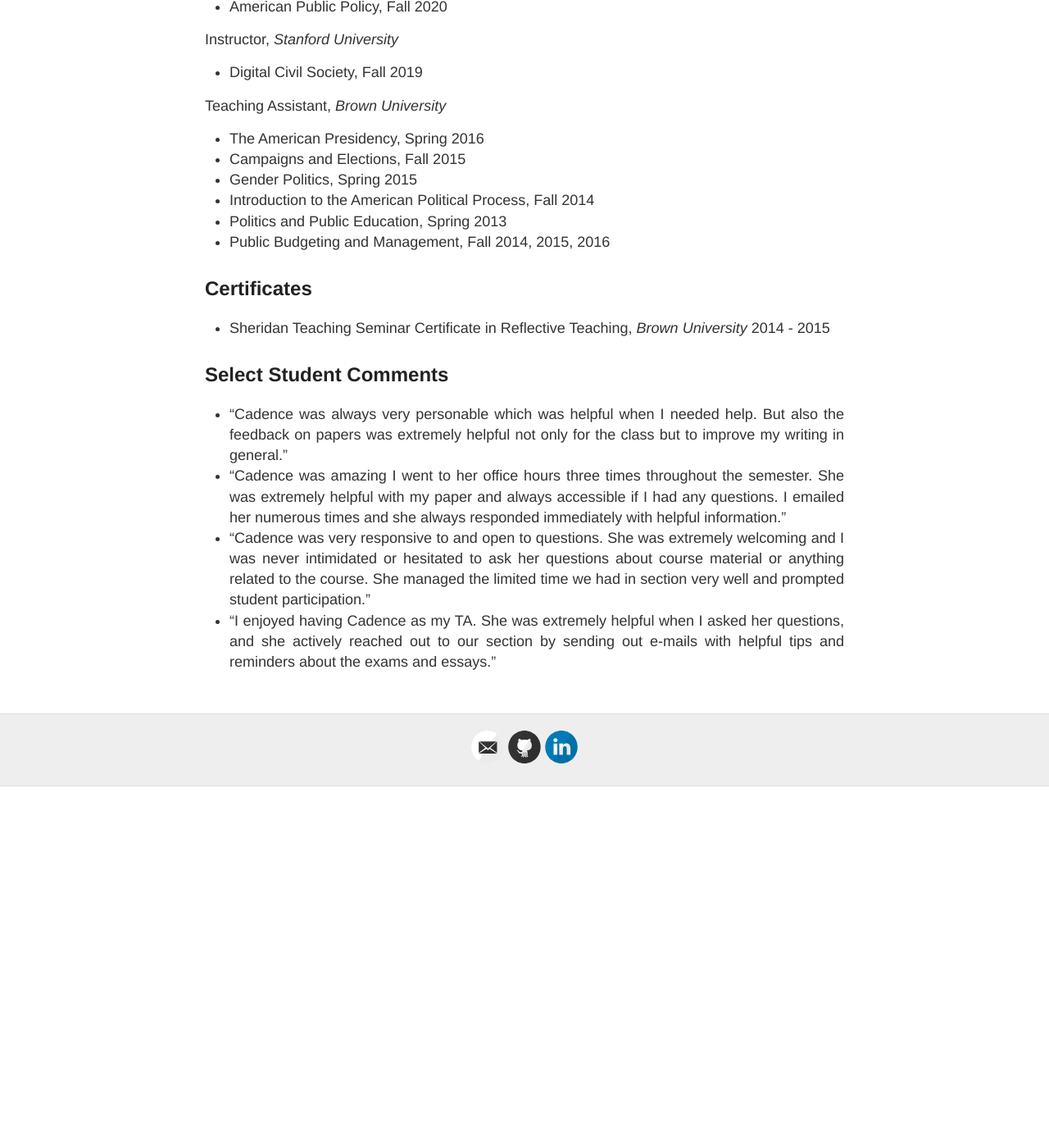
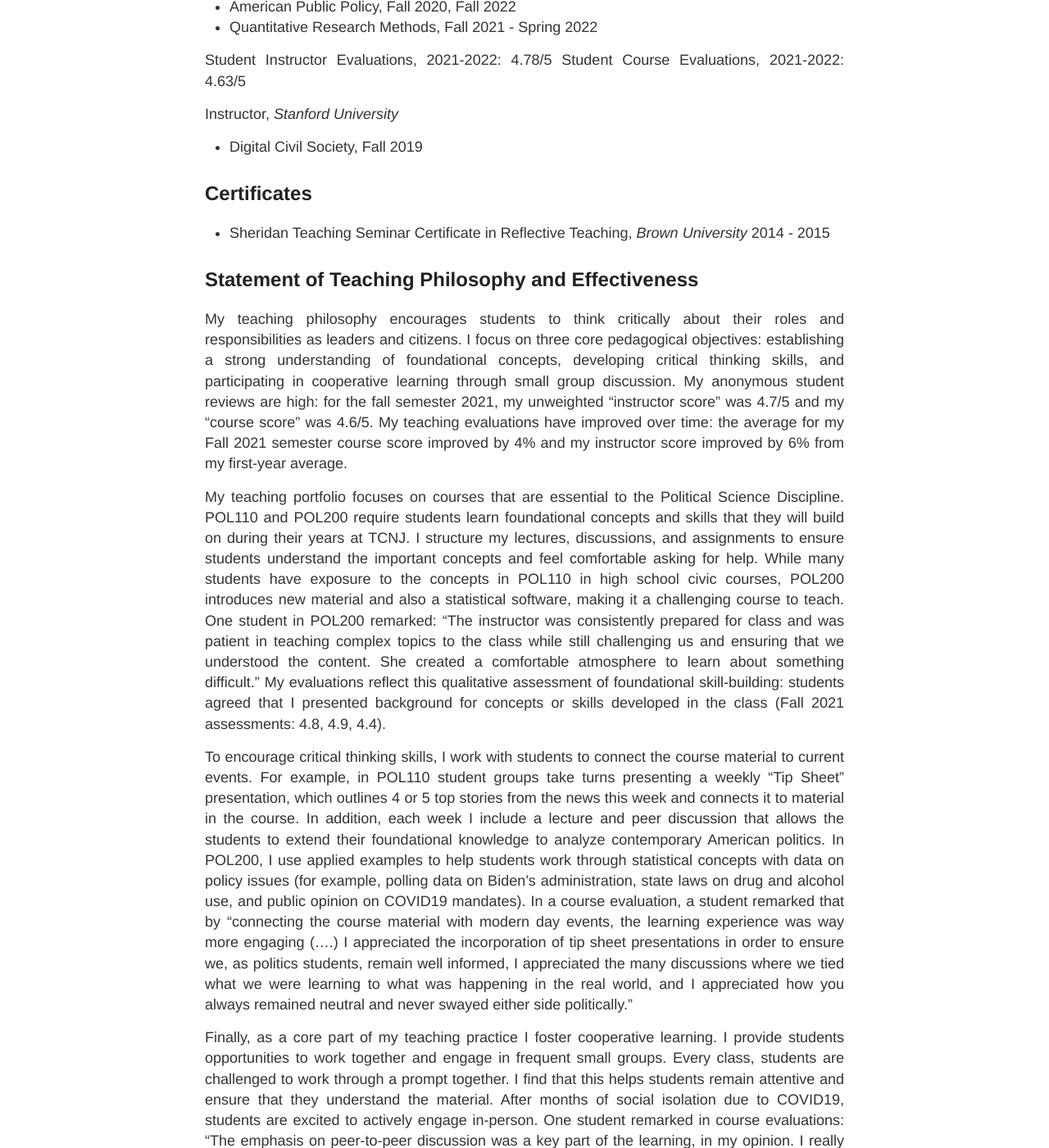
Before and after one commit to cadencewillse/cadencewillse.github.io, a Jekyll site: the page built from teaching.md, in a window 1280 px wide and 1400 px high, scrolled down 436 px. Shown: the whole window at 82% size. Built offline with Jekyll 4.4.1, drawn with Linux system fonts in a browser that asks for light colours; our own code applies the rules of GitHub Pages for plain Markdown files; before the commit the page ends 1395 px from its top, so only the background shows below that; some of the changed text lies outside the part shown.

Commit message:
Update teaching.md

```diff
--- a/teaching.md
+++ b/teaching.md
@@ -3,26 +3,28 @@ My academic training and professional experience allows me to teach introductory
 
 ## Teaching Experience
 Instructor, *The College of New Jersey*
-- Introduction to American Government, Fall 2020
-- American Public Policy, Fall 2020
+- Introduction to American Government, Fall 2020 - Fall 2022
+- American Public Policy, Fall 2020, Fall 2022
+- Quantitative Research Methods, Fall 2021 - Spring 2022
+
+Student Instructor Evaluations, 2021-2022: 4.78/5
+Student Course Evaluations, 2021-2022: 4.63/5
 
 Instructor, *Stanford University*
 - Digital Civil Society, Fall 2019
 
-Teaching Assistant, *Brown University*
-- The American Presidency, Spring 2016
-- Campaigns and Elections, Fall 2015
-- Gender Politics, Spring 2015
-- Introduction to the American Political Process, Fall 2014
-- Politics and Public Education, Spring 2013
-- Public Budgeting and Management, Fall 2014, 2015, 2016
+
 
 ## Certificates
 - Sheridan Teaching Seminar Certificate in Reflective Teaching,  *Brown University* 2014 - 2015
 
 
-## Select Student Comments
-- “Cadence was always very personable which was helpful when I needed help. But also the feedback on papers was extremely helpful not only for the class but to improve my writing in general.”
-- “Cadence was amazing I went to her office hours three times throughout the semester. She was extremely helpful with my paper and always accessible if I had any questions. I emailed her numerous times and she always responded immediately with helpful information.”
-- "Cadence was very responsive to and open to questions. She was extremely welcoming and I was never intimidated or hesitated to ask her questions about course material or anything related to the course. She managed the limited time we had in section very well and prompted student participation.”
-- “I enjoyed having Cadence as my TA. She was extremely helpful when I asked her questions, and she actively reached out to our section by sending out e-mails with helpful tips and reminders about the exams and essays.”
+## Statement of Teaching Philosophy and Effectiveness
+
+My teaching philosophy encourages students to think critically about their roles and responsibilities as leaders and citizens. I focus on three core pedagogical objectives: establishing a strong understanding of foundational concepts, developing critical thinking skills, and participating in cooperative learning through small group discussion. My anonymous student reviews are high: for the fall semester 2021, my unweighted “instructor score” was 4.7/5 and my “course score” was 4.6/5. My teaching evaluations have improved over time: the average for my Fall 2021 semester course score improved by 4% and my instructor score improved by 6% from my first-year average.
+
+My teaching portfolio focuses on courses that are essential to the Political Science Discipline. POL110 and POL200 require students learn foundational concepts and skills that they will build on during their years at TCNJ. I structure my lectures, discussions, and assignments to ensure students understand the important concepts and feel comfortable asking for help. While many students have exposure to the concepts in POL110 in high school civic courses, POL200 introduces new material and also a statistical software, making it a challenging course to teach. One student in POL200 remarked: “The instructor was consistently prepared for class and was patient in teaching complex topics to the class while still challenging us and ensuring that we understood the content. She created a comfortable atmosphere to learn about something difficult.”   My evaluations reflect this qualitative assessment of foundational skill-building: students agreed that I presented background for concepts or skills developed in the class (Fall 2021 assessments: 4.8, 4.9, 4.4).
+
+To encourage critical thinking skills, I work with students to connect the course material to current events. For example, in POL110 student groups take turns presenting a weekly “Tip Sheet” presentation, which outlines 4 or 5 top stories from the news this week and connects it to material in the course. In addition, each week I include a lecture and peer discussion that allows the students to extend their foundational knowledge to analyze contemporary American politics. In POL200, I use applied examples to help students work through statistical concepts with data on policy issues (for example, polling data on Biden’s administration, state laws on drug and alcohol use, and public opinion on COVID19 mandates).  In a course evaluation, a student remarked that by “connecting the course material with modern day events, the learning experience was way more engaging (….) I appreciated the incorporation of tip sheet presentations in order to ensure we, as politics students, remain well informed, I appreciated the many discussions where we tied what we were learning to what was happening in the real world, and I appreciated how you always remained neutral and never swayed either side politically.”
+
+Finally, as a core part of my teaching practice I foster cooperative learning. I provide students opportunities to work together and engage in frequent small groups. Every class, students are challenged to work through a prompt together. I find that this helps students remain attentive and ensure that they understand the material.  After months of social isolation due to COVID19, students are excited to actively engage in-person. One student remarked in course evaluations: “The emphasis on peer-to-peer discussion was a key part of the learning, in my opinion. I really benefitted from learning about gerrymandering, the gubernatorial election, and the impacts of the media on our democracy. One big takeaway I learned was how especially important it is to participate in state and local elections, which are often overlooked. ”   I actively encouraged students to consider their biases and exercise respect and empathy in class. Overall, students agreed that I promoted an atmosphere that was conducive to sharing ideas and knowledge (Fall 2021 assessments: 4.85, 4.50, 4.85), and was respectful of differing viewpoints (Fall 2021 assessments: 4.91, 4.56, 4.85). In addition, I am proud to say that my student felt I challenged them to think (Fall 2021 assessments: 4.92, 4.33, 4.73).
```
